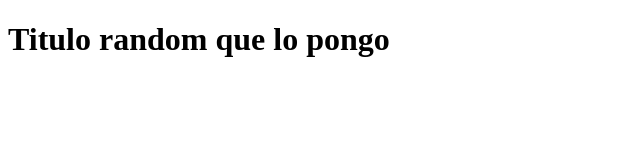
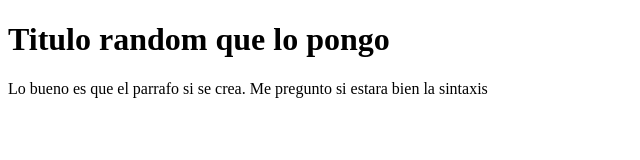
Before and after one commit to Santhurt/Prueba_git, a plain HTML site: page index.html in a window 1280 px wide. Shown: the whole page, without its empty margins (0-640 px from the left). Drawn offline with Linux system fonts and the light colour scheme.

Commit message:
Parrafo agregado al index

```diff
--- a/index.html
+++ b/index.html
@@ -6,5 +6,6 @@
 </head>
 <body>
 <h1> Titulo random que lo pongo</h1>
+  <p>Lo bueno es que el parrafo si se crea. Me pregunto si estara bien la sintaxis</p>
 </body>
 </html>
```
